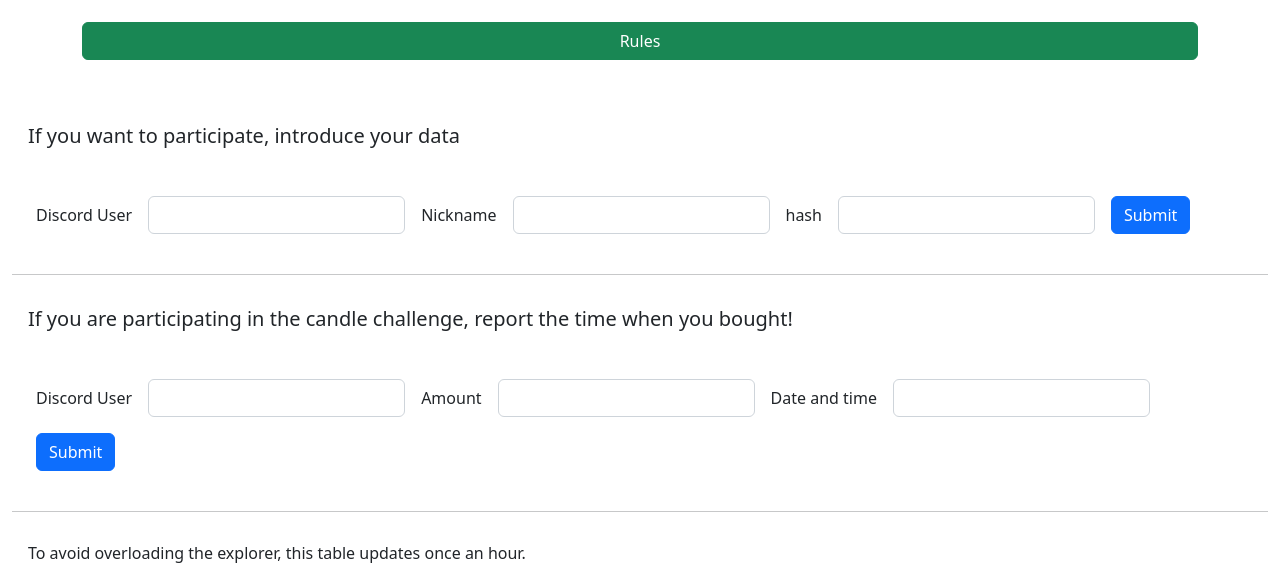
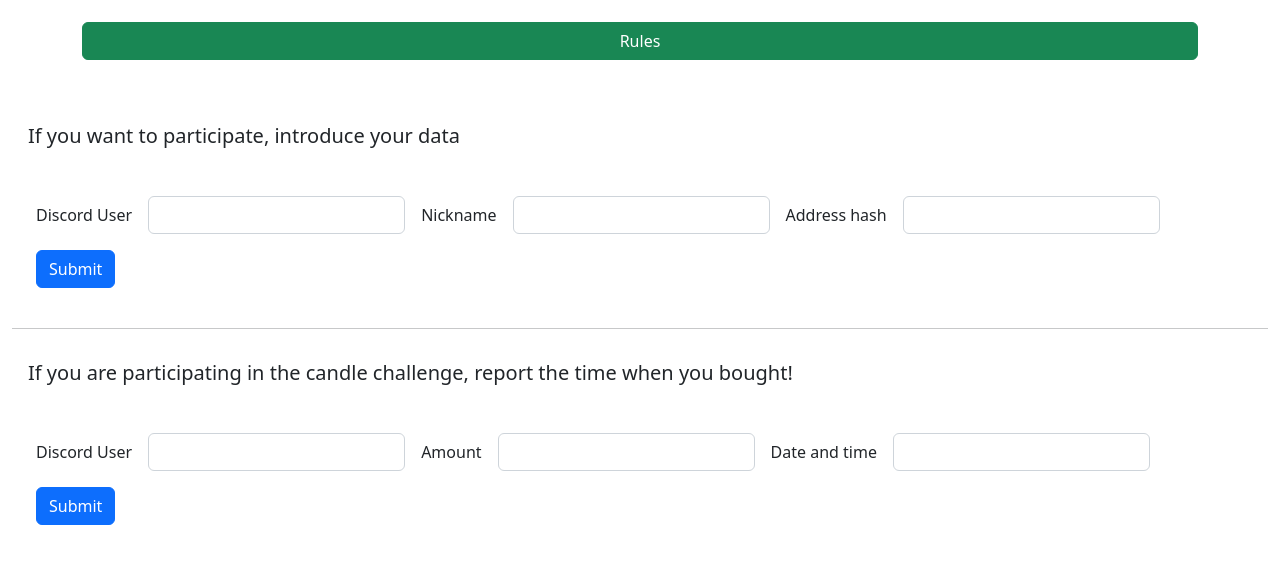
Before and after one commit to Tacombel/pumpthecoin, a Flask app: page /contest in a window 1280 px wide. Shown: the part 484-1047 px from the top of the page. Run offline with Flask 2, Linux system fonts and the light colour scheme; data that the repository does not hold is empty.

Commit message:
Clarification

```diff
--- a/app/templates/contest.html
+++ b/app/templates/contest.html
@@ -49,7 +49,7 @@
             <input type="text" name="Nickname" class="form-control">
         </div>
         <div class="col-auto">
-            <label for="hash" class="col-form-label">hash</label>
+            <label for="hash" class="col-form-label">Address hash</label>
         </div>
         <div class="col-auto">
             <input type="text" name="hash" class="form-control">
```
